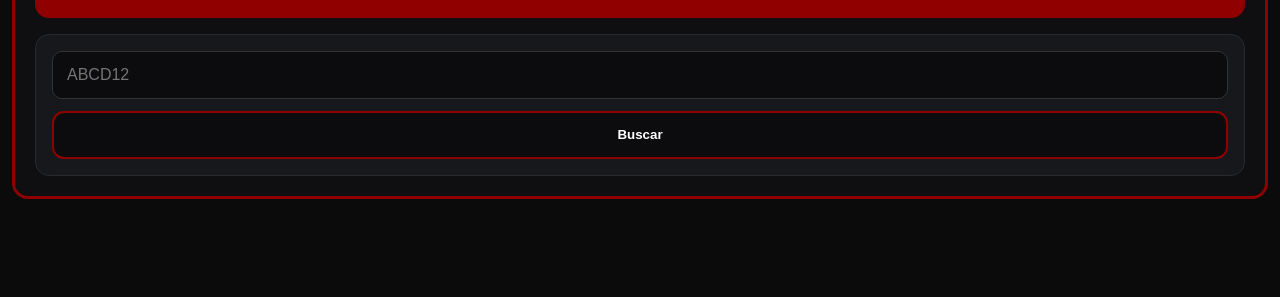
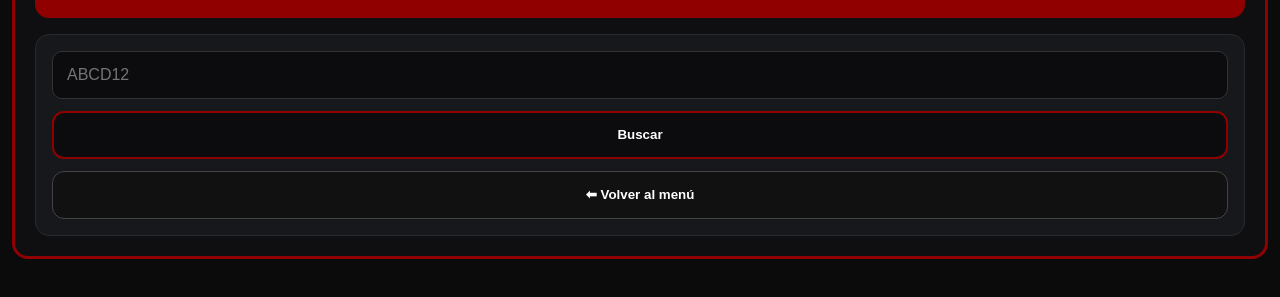
Before and after one commit to benjaminwfsdf/taller-todo, a website: page aceite_detalle.html in a window 1280 px wide. Shown: the part 205-502 px from the top of the page. Drawn offline with Linux system fonts and the light colour scheme.

Commit message:
Update aceite_detalle.html

```diff
--- a/aceite_detalle.html
+++ b/aceite_detalle.html
@@ -29,6 +29,9 @@ input{
   background:#0c0c0e;color:#fff;font-weight:800;cursor:pointer
 }
 .btn:hover{background:var(--brand)}
+.btn-sec{
+  background:#111;border:1px solid #444
+}
 
 .servicio{
   border:1px solid #333;border-radius:12px;
@@ -79,6 +82,7 @@ a{color:#7db7ff}
 <div class="card">
   <input id="patente" placeholder="ABCD12">
   <button class="btn" onclick="buscar()">Buscar</button>
+  <button class="btn btn-sec" onclick="volver()">⬅ Volver al menú</button>
 </div>
 
 <div id="resultados" class="card" style="display:none"></div>
@@ -191,6 +195,10 @@ async function verDetalle(el,id){
   `;
   box.style.display="block";
 }
+
+function volver(){
+  window.location.href="checklist.html";
+}
 </script>
 
 </body>
```
